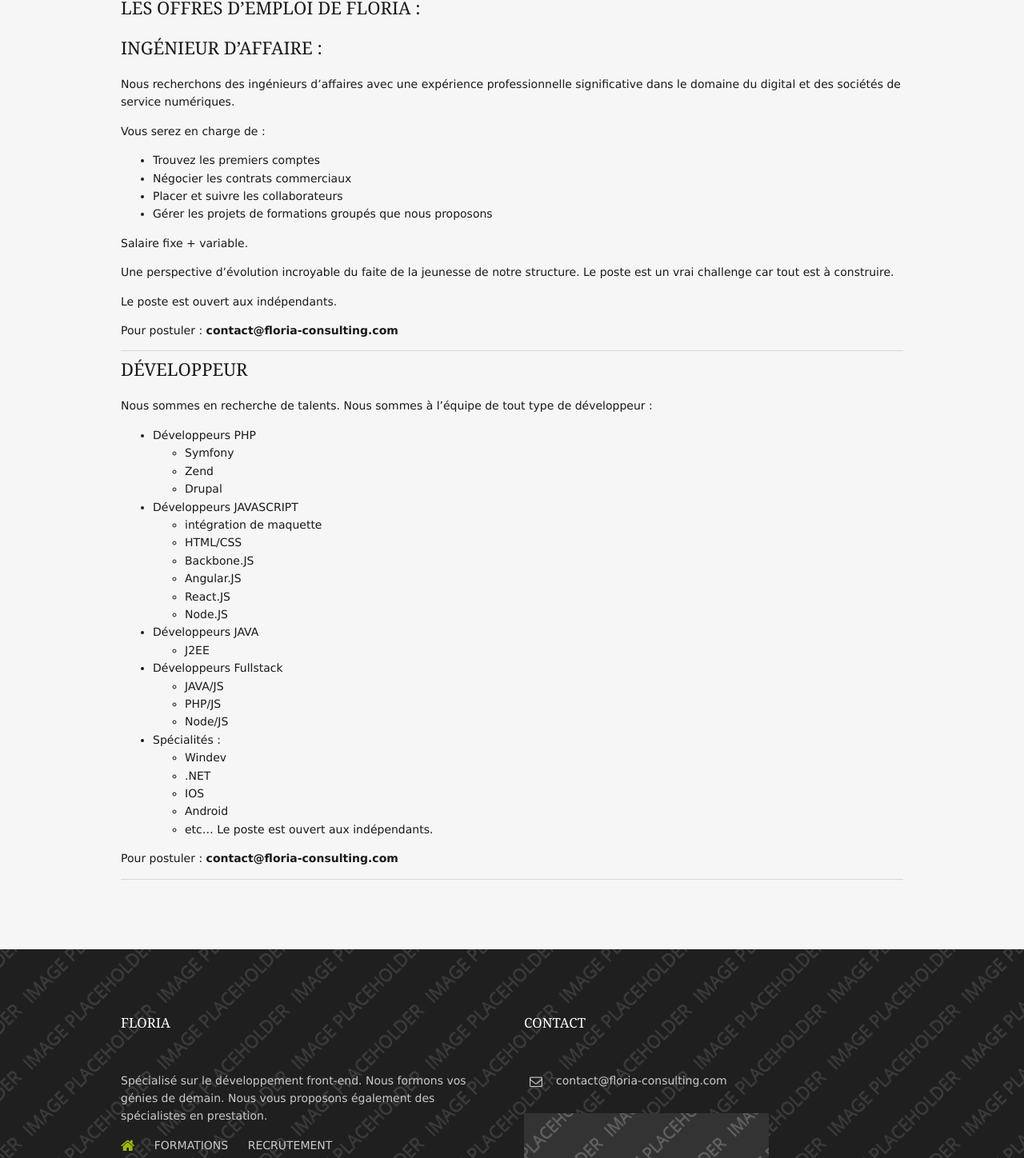
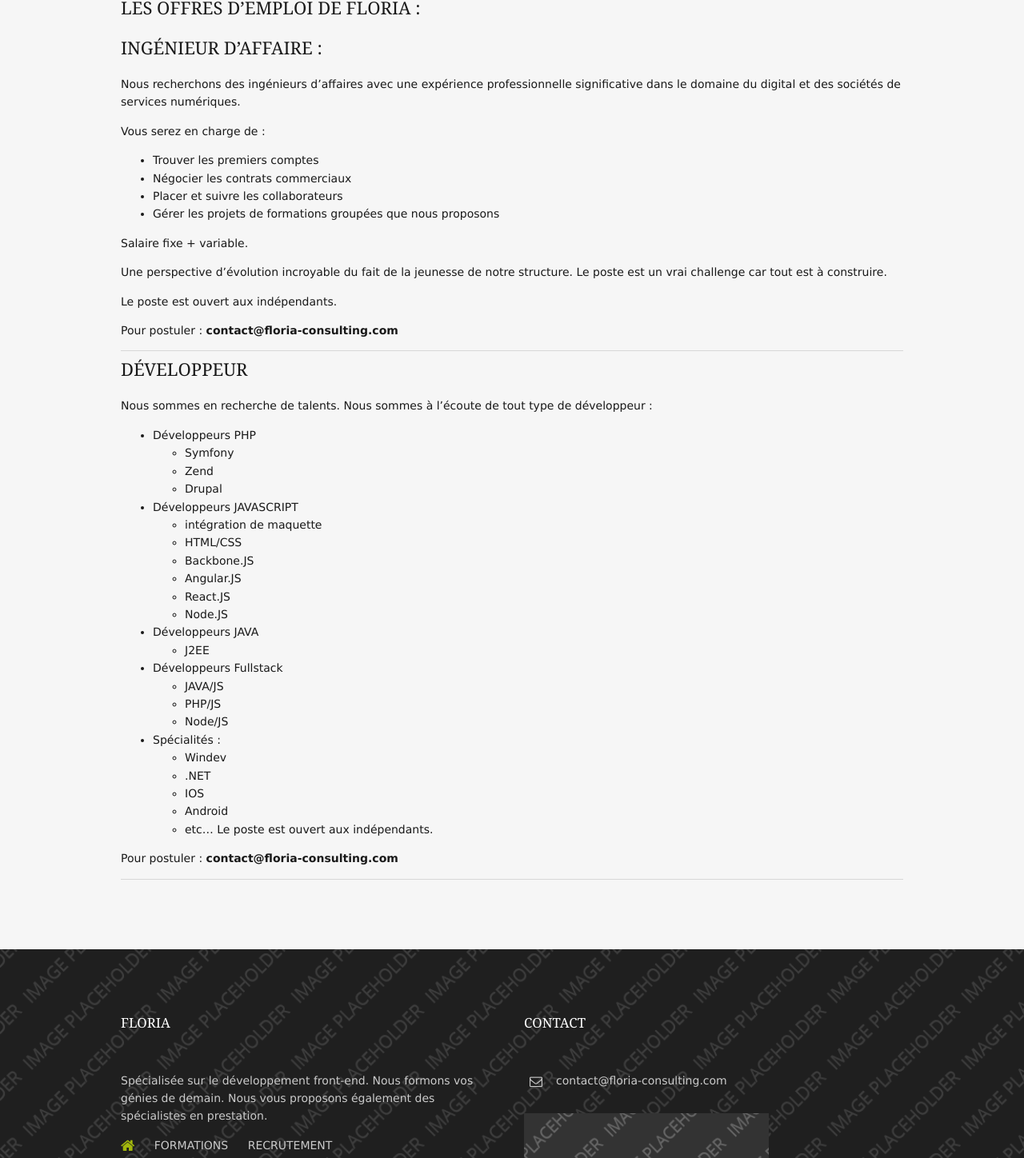
Before and after one commit to ssavajols/floria-consulting, a Jekyll site: the page built from pages/recrutement.md, in a window 1280 px wide. Shown: the part 381-1829 px from the top of the page at 80% size. Built offline with Jekyll 4.4.1, drawn with Linux system fonts in a browser that asks for light colours.

Commit message:
corrections orthographiques.

```diff
--- a/_includes/activity-block.html
+++ b/_includes/activity-block.html
@@ -30,7 +30,7 @@
             <li class="one_quarter">
                 <article><a href="#"><i class="fa fa-3x fa-ravelry"></i></a>
                     <h6 class="heading font-x1"><a href="#">Freelance</a></h6>
-                    <p>Faites-vous accompagner par nos équipes pour devenir travailleur indépendants.</p>
+                    <p>Faites-vous accompagner par nos équipes pour devenir travailleur indépendant.</p>
                 </article>
             </li>
         </ul>
--- a/_includes/footer.html
+++ b/_includes/footer.html
@@ -6,7 +6,7 @@
         <!-- ################################################################################################ -->
         <div class="one_half first">
             <h6 class="heading">Floria</h6>
-            <p>Spécialisé sur le développement front-end. Nous formons vos génies de demain. Nous vous proposons également des spécialistes en prestation.</p>
+            <p>Spécialisée sur le développement front-end. Nous formons vos génies de demain. Nous vous proposons également des spécialistes en prestation.</p>
             <!--<p class="btmspace-50">Pretium curabitur magna odio laoreet eu accumsan vitae gravida quis odio.</p>-->
             <nav>
                 <ul class="nospace">
--- a/_includes/pageinto.html
+++ b/_includes/pageinto.html
@@ -5,7 +5,7 @@
     <div>
         <!-- ################################################################################################ -->
         <h2 class="heading">Floria consulting</h2>
-        <p>Spécialisé sur le développement front-end. Nous formons vos génies de demain. Nous vous proposons également
+        <p>Spécialisée sur le développement front-end. Nous formons vos génies de demain. Nous vous proposons également
             des spécialistes en prestation.</p>
         <!--<footer><a class="btn" href="#">Vulputate</a></footer>-->
         <!-- ################################################################################################ -->
--- a/pages/recrutement.md
+++ b/pages/recrutement.md
@@ -11,17 +11,17 @@
 
 Nous recherchons des ingénieurs d'affaires avec une
 expérience professionnelle significative dans le
-domaine du digital et des sociétés de service numériques.
+domaine du digital et des sociétés de services numériques.
 
 Vous serez en charge de :
-- Trouvez les premiers comptes
+- Trouver les premiers comptes
 - Négocier les contrats commerciaux
 - Placer et suivre les collaborateurs
-- Gérer les projets de formations groupés que nous proposons
+- Gérer les projets de formations groupées que nous proposons
 
 Salaire fixe + variable.
 
-Une perspective d'évolution incroyable du faite de la
+Une perspective d'évolution incroyable du fait de la
 jeunesse de notre structure. Le poste est un vrai challenge
 car tout est à construire.
 
@@ -32,7 +32,7 @@
 ---
 ### Développeur
 
-Nous sommes en recherche de talents. Nous sommes à l'équipe
+Nous sommes en recherche de talents. Nous sommes à l'écoute
 de tout type de développeur :
 - Développeurs PHP
     - Symfony
```
Also changed, not shown: _posts/2017-03-17-pack-emploi-et-formation.md (+1 -1 lines), pages/about.md (+2 -2 lines).
